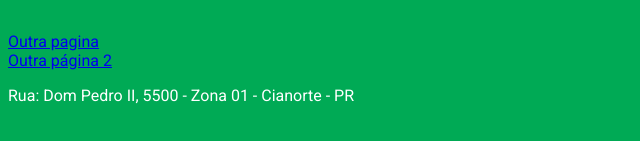
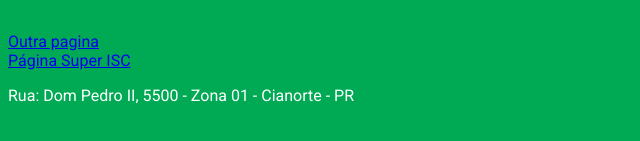
Before and after one commit to isabellis2/Copia-Trabalho-Frontend, a plain HTML site: page index.html in a window 1280 px wide. Shown: the part 307-448 px from the top of the page, 0-640 px from the left. Drawn offline with Linux system fonts and the light colour scheme.

Commit message:
Update index.html

```diff
--- a/index.html
+++ b/index.html
@@ -21,7 +21,7 @@
             <br>
         <a target="_blank" href="pagina2.html">Outra pagina</a>
             <br>
-        <a target="_blank" href="https://youtu.be/0CR9fNB9fds?feature=shared">Outra página 2</a>
+        <a target="_blank" href="https://youtu.be/0CR9fNB9fds?feature=shared">Página Super ISC</a>
     </main>
     <footer>
         <p>Rua: Dom Pedro II, 5500 - Zona 01 - Cianorte - PR </p>
```
